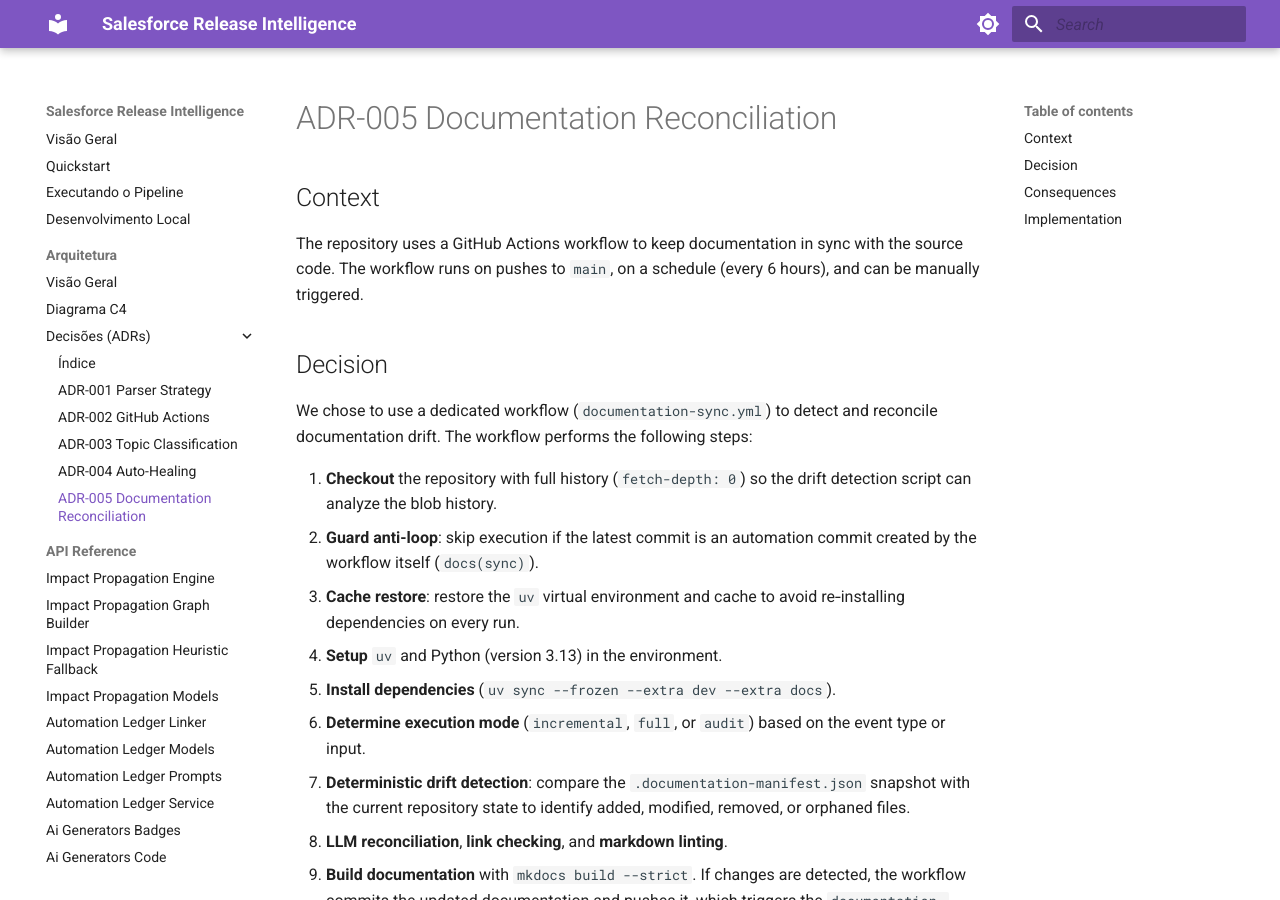
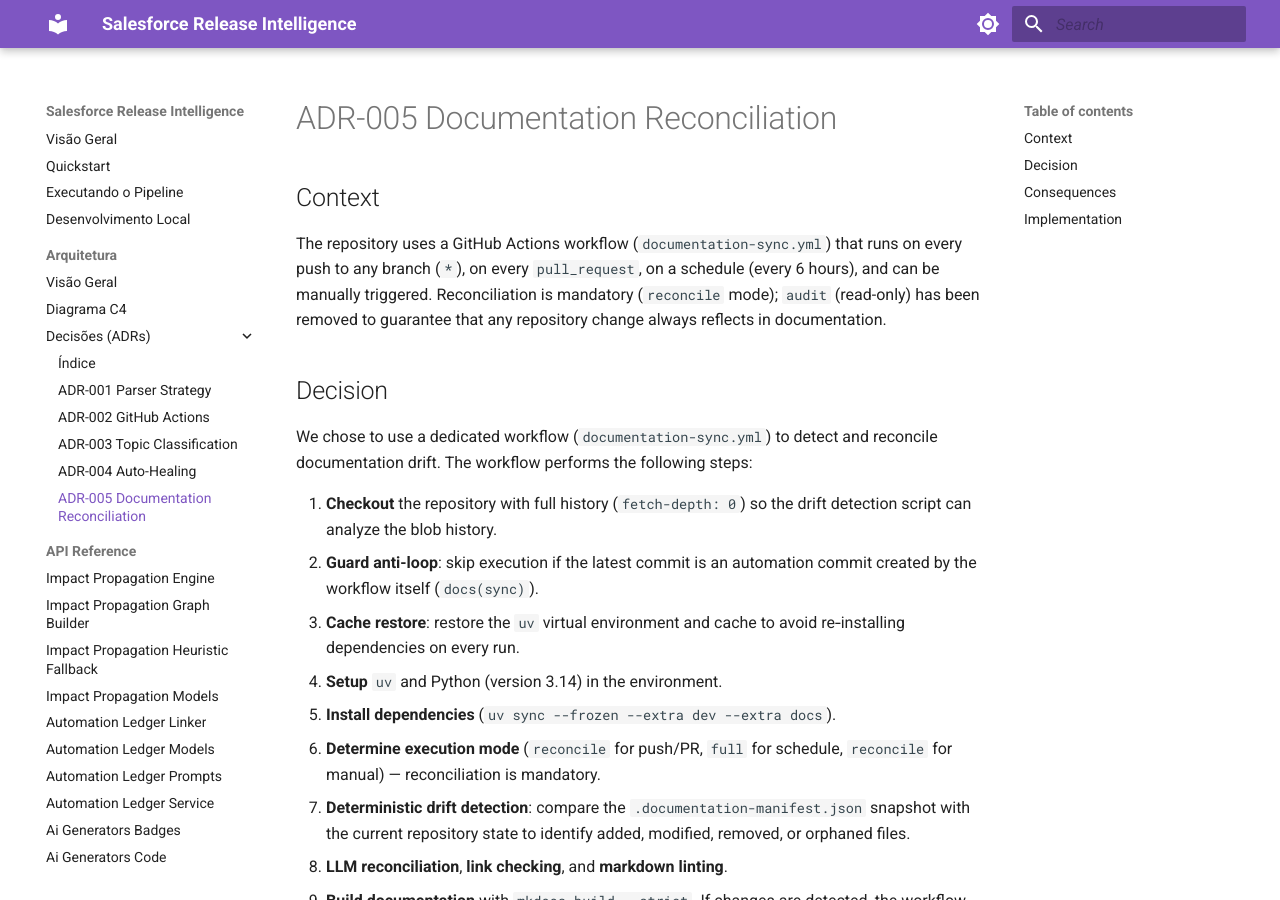
Before and after one commit to Fatal1tyBarucco/Salesforce-WebDev, an MkDocs documentation site: the page built from docs/architecture/decisions/adr-005-documentation-reconciliation.md, in a window 1280 px wide and 900 px high. Built offline with MkDocs 1.6.1 and Material for MkDocs 9.7.7, drawn with Linux system fonts in a browser that asks for light colours.

Commit message:
feat(ci): documentation sync obrigatório (reconcile) para qualquer alteração no repositório

```diff
--- a/docs/architecture/decisions/adr-005-documentation-reconciliation.md
+++ b/docs/architecture/decisions/adr-005-documentation-reconciliation.md
@@ -2,7 +2,7 @@
 
 ## Context
 
-The repository uses a GitHub Actions workflow to keep documentation in sync with the source code. The workflow runs on pushes to `main`, on a schedule (every 6 hours), and can be manually triggered.
+The repository uses a GitHub Actions workflow (`documentation-sync.yml`) that runs on every push to any branch (`*`), on every `pull_request`, on a schedule (every 6 hours), and can be manually triggered. Reconciliation is mandatory (`reconcile` mode); `audit` (read-only) has been removed to guarantee that any repository change always reflects in documentation.
 
 ## Decision
 
@@ -11,9 +11,9 @@
 1. **Checkout** the repository with full history (`fetch-depth: 0`) so the drift detection script can analyze the blob history.
 2. **Guard anti-loop**: skip execution if the latest commit is an automation commit created by the workflow itself (`docs(sync)`).
 3. **Cache restore**: restore the `uv` virtual environment and cache to avoid re‑installing dependencies on every run.
-4. **Setup** `uv` and Python (version 3.13) in the environment.
+4. **Setup** `uv` and Python (version 3.14) in the environment.
 5. **Install dependencies** (`uv sync --frozen --extra dev --extra docs`).
-6. **Determine execution mode** (`incremental`, `full`, or `audit`) based on the event type or input.
+6. **Determine execution mode** (`reconcile` for push/PR, `full` for schedule, `reconcile` for manual) — reconciliation is mandatory.
 7. **Deterministic drift detection**: compare the `.documentation-manifest.json` snapshot with the current repository state to identify added, modified, removed, or orphaned files.
 8. **LLM reconciliation**, **link checking**, and **markdown linting**.
 9. **Build documentation** with `mkdocs build --strict`. If changes are detected, the workflow commits the updated documentation and pushes it, which triggers the `documentation-build.yml` workflow that publishes the site to GitHub Pages.
```
Also changed, not shown: docs/guides/running-pipeline.md (+1 -1 lines), docs/runbooks/documentation-sync-failure.md (+3 -3 lines), 1 other file.
